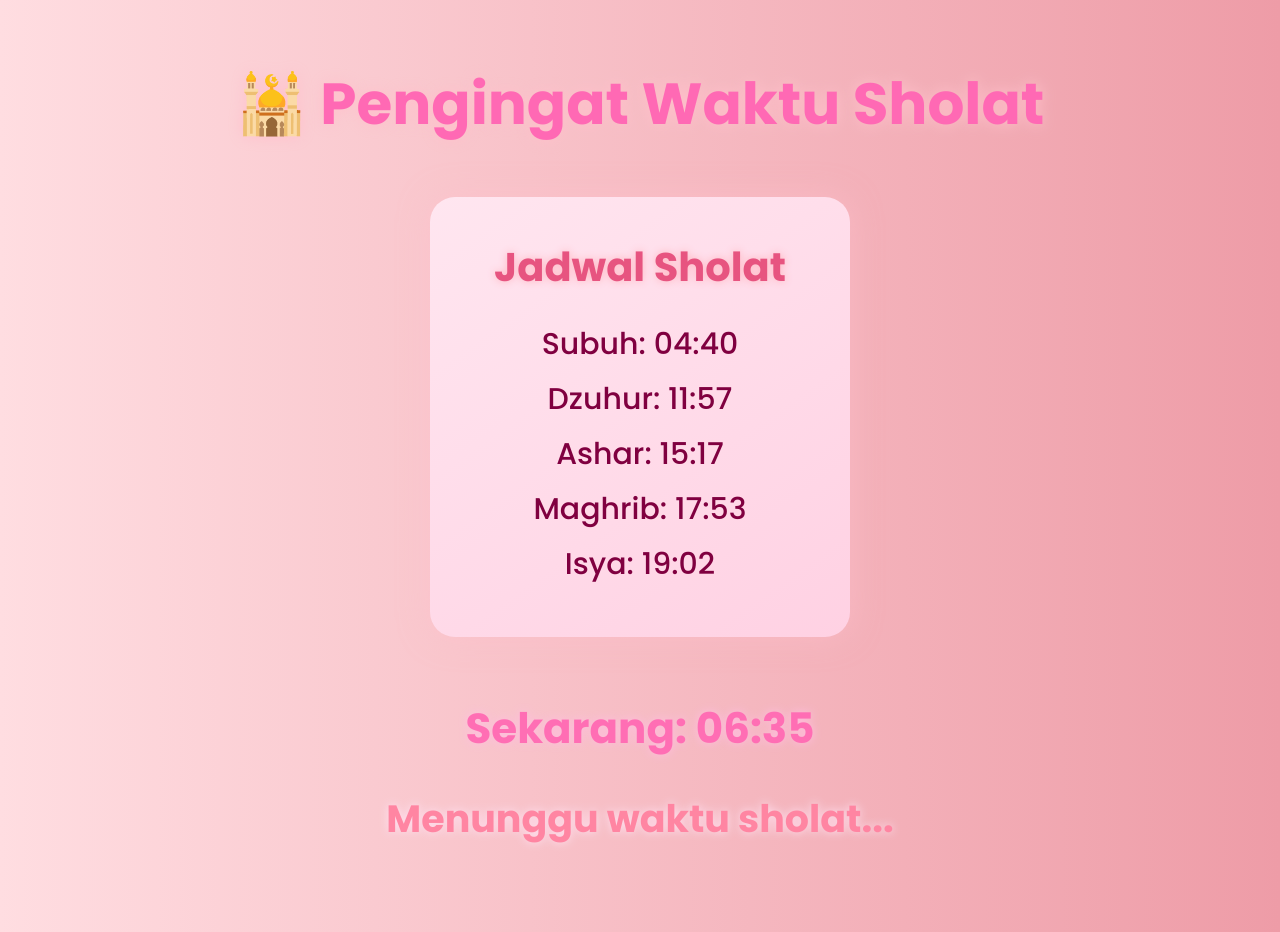
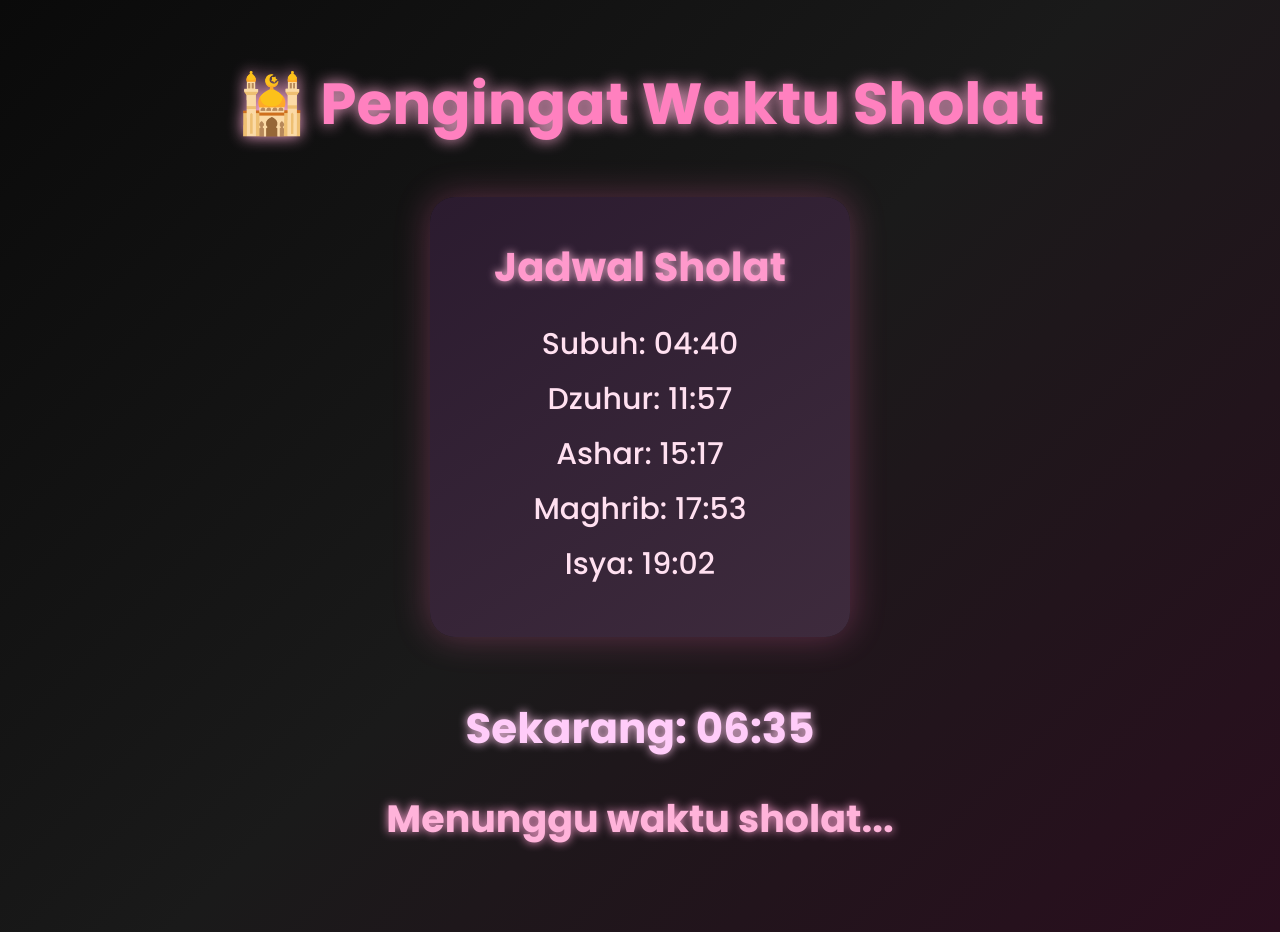
Before and after one commit to Radit313/Pengingat-sholat-, a plain HTML site: page index.html in a window 1280 px wide. Drawn offline with Linux system fonts and the light colour scheme.

Commit message:
Update index.html

```diff
--- a/index.html
+++ b/index.html
@@ -13,8 +13,8 @@
 
     body {
       font-family: 'Poppins', sans-serif;
-      background: linear-gradient(to right, #ffdde1, #ee9ca7);
-      color: #4b004b;
+      background: linear-gradient(135deg, #0a0a0a, #1a1a1a, #2a0e1e);
+      color: #ffffff;
       text-align: center;
       padding: 60px 20px;
       font-size: 28px;
@@ -23,20 +23,20 @@
     h1 {
       font-size: 58px;
       margin-bottom: 50px;
-      color: #ff69b4;
-      text-shadow: 0 0 15px #ffc0cb;
+      color: #ff80bf;
+      text-shadow: 0 0 15px #ffaad4;
     }
 
     .jadwal {
-      background: linear-gradient(145deg, #ffe6f0, #ffd1e3);
+      background: linear-gradient(145deg, #2b1b2f, #3e2b3d);
       padding: 40px;
       border-radius: 25px;
       display: inline-block;
       font-size: 30px;
       min-width: 420px;
-      box-shadow: 0 0 30px rgba(255, 192, 203, 0.5);
+      box-shadow: 0 0 35px rgba(255, 105, 180, 0.3);
       transition: transform 0.3s ease;
-      color: #800040;
+      color: #ffe0f0;
     }
 
     .jadwal:hover {
@@ -44,10 +44,10 @@
     }
 
     h2 {
-      color: #e75480;
+      color: #ff99cc;
       font-size: 40px;
       margin-bottom: 25px;
-      text-shadow: 0 0 8px #ffb6c1;
+      text-shadow: 0 0 8px #ffb6d9;
     }
 
     .jadwal p {
@@ -57,15 +57,15 @@
     h3#now {
       font-size: 42px;
       margin-top: 60px;
-      color: #ff6eb4;
-      text-shadow: 0 0 10px #ffbde0;
+      color: #ffccf9;
+      text-shadow: 0 0 10px #ffc4ec;
     }
 
     h2#peringatan {
       margin-top: 30px;
       font-size: 38px;
-      color: #ff85a2;
-      text-shadow: 0 0 10px #ffe0f0;
+      color: #ffb3da;
+      text-shadow: 0 0 10px #ffa0d2;
     }
   </style>
 </head>
```
